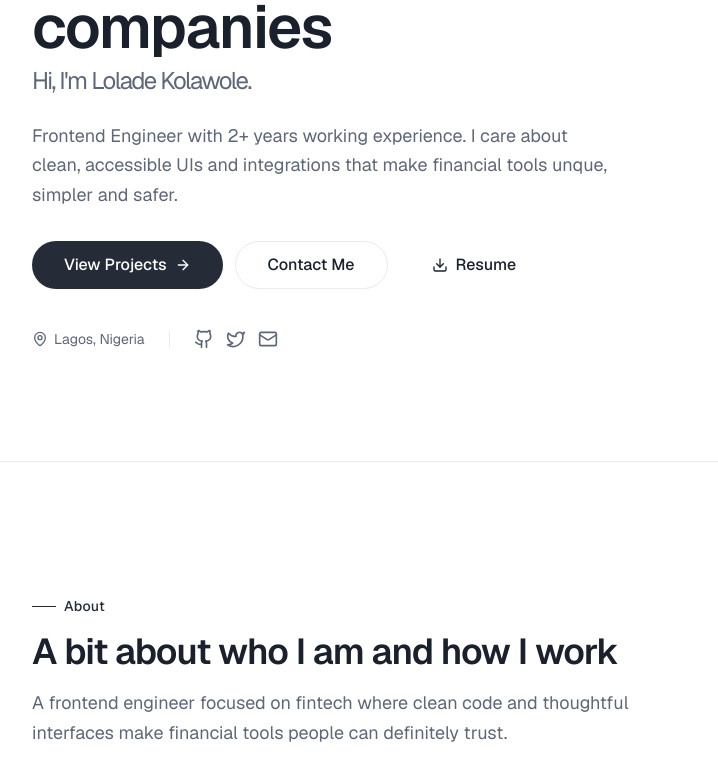
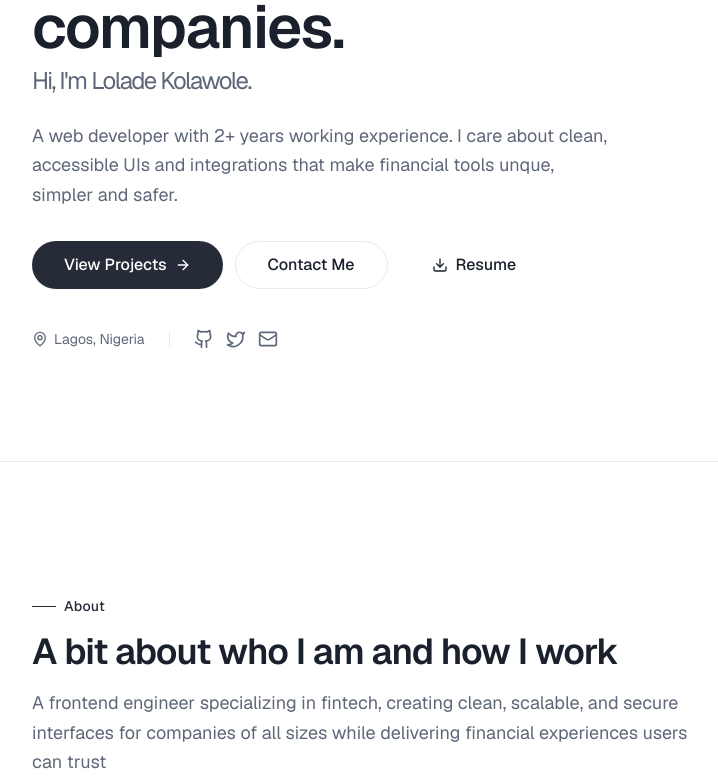
Before and after one commit to Bossz-web/portfolio, a Next.js app: page / in a window 1280 px wide. Shown: the part 397-1180 px from the top of the page, without its empty margins (32-750 px from the left). Built offline with nearby package versions, Linux system fonts and the light colour scheme.

Commit message:
Scentbyadesewa added

```diff
--- a/content/personal.js
+++ b/content/personal.js
@@ -8,11 +8,11 @@ import { Github, Twitter, Mail, ShieldCheck, Wallet, Zap } from "lucide-react";
  */
 export const personalInfo = {
   name: "Lolade Kolawole",
-  headline: "I build fast, secure interfaces for a small, medium and large scale companies",
+  headline: "Building fast, secure fintech interfaces for small, medium, and large-scale companies.",
   role: "Frontend Engineer",
   summary:
-    "Frontend Engineer with 2+ years working experience. I care about clean, accessible UIs and integrations that make financial tools unque, simpler and safer.",
-  bio: "A frontend engineer focused on fintech  where clean code and thoughtful interfaces make financial tools people can definitely trust.",
+    "A web developer with 2+ years working experience. I care about clean, accessible UIs and integrations that make financial tools unque, simpler and safer.",
+  bio: "A frontend engineer specializing in fintech, creating clean, scalable, and secure interfaces for companies of all sizes while delivering financial experiences users can trust",
   story: [
     "I'm a frontend engineer at MSME Labs, where I build and maintain web application for a small, medium and large scale companies.",
     "I'm largely self-taught and I learn fast.",
--- a/content/projects.js
+++ b/content/projects.js
@@ -135,6 +135,31 @@ export const projects = [
     },
   },
   {
+    slug: "scents-by-adeshewa",
+    title: "Scents by Adeshewa — Lagos Perfume Shop",
+    description:
+      "An online storefront for a Lagos fragrance seller — Arabian-inspired perfumes, body mists, and attar oils, each with its notes, longevity, and Naira price.",
+    overview:
+      "A working shop for a scent business that previously sold only through Instagram and WhatsApp. Every product, price, and note lives in one editable file, so the owner runs the catalogue without touching code.",
+    image: "/images/scentsbyadeshewa.jpg",
+    tech: ["Next.js", "JavaScript", "Tailwind CSS"],
+    liveUrl: "https://scentsbyadeshewa.vercel.app",
+    repoUrl: "https://github.com/Bossz-web/scentsbyadeshewa",
+    featured: true,
+    year: 2026,
+    caseStudy: {
+      challenge:
+        "Most Lagos perfume sellers run entirely on Instagram and WhatsApp. That's fine for a single post, but a buyer can't browse the full range, compare scents, or see notes and prices in one place — and the shop never turns up when someone searches for it. The owner needed a real catalogue they could keep up to date themselves, without learning to code.",
+      solution:
+        "I built a full storefront on a content-driven architecture — home, a filterable collection, product pages with an interactive scent pyramid, a slide-over bag, and a payment-free demo checkout — with Naira pricing throughout and every scent's notes, longevity, and projection published. All product data lives in a single content file the owner edits, so adding, pricing, or removing a scent is a one-line change. I also added optional per-scent photo support that falls back to a drawn bottle, so the shop looks finished before any product photography exists.",
+      results: [
+        "Six scents across six accord families, each with published notes, longevity, and Naira pricing",
+        "Entire catalogue driven by one editable content file — no code needed to add or price a scent",
+        "Interactive scent pyramid, bag, and payment-free demo checkout, all mobile-first",
+      ],
+    },
+  },
+  {
     slug: "developer-portfolio",
     title: "Developer Portfolio Site",
     description:
```
Also changed, not shown: public/images/scentsbyadeshewa.jpg (added).
